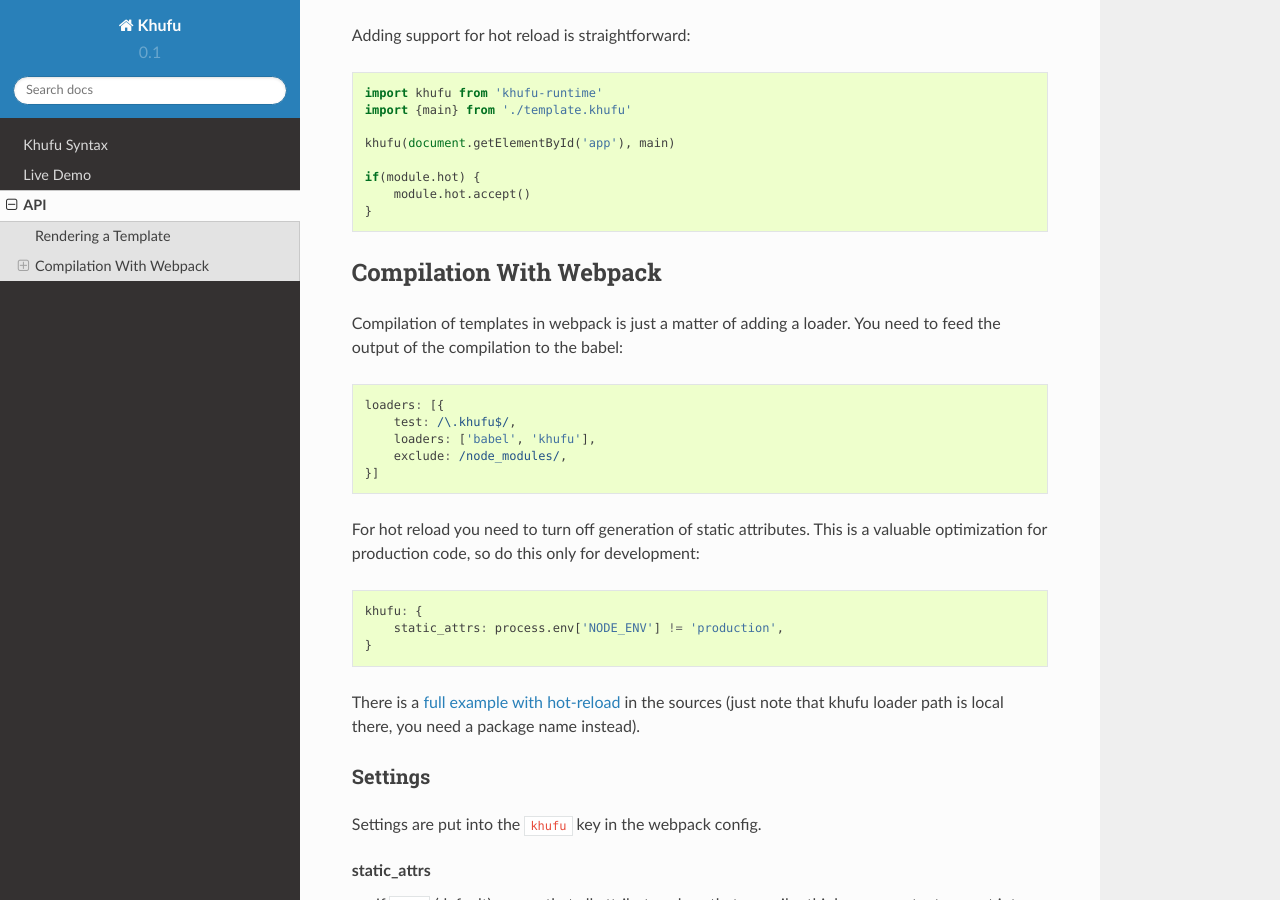
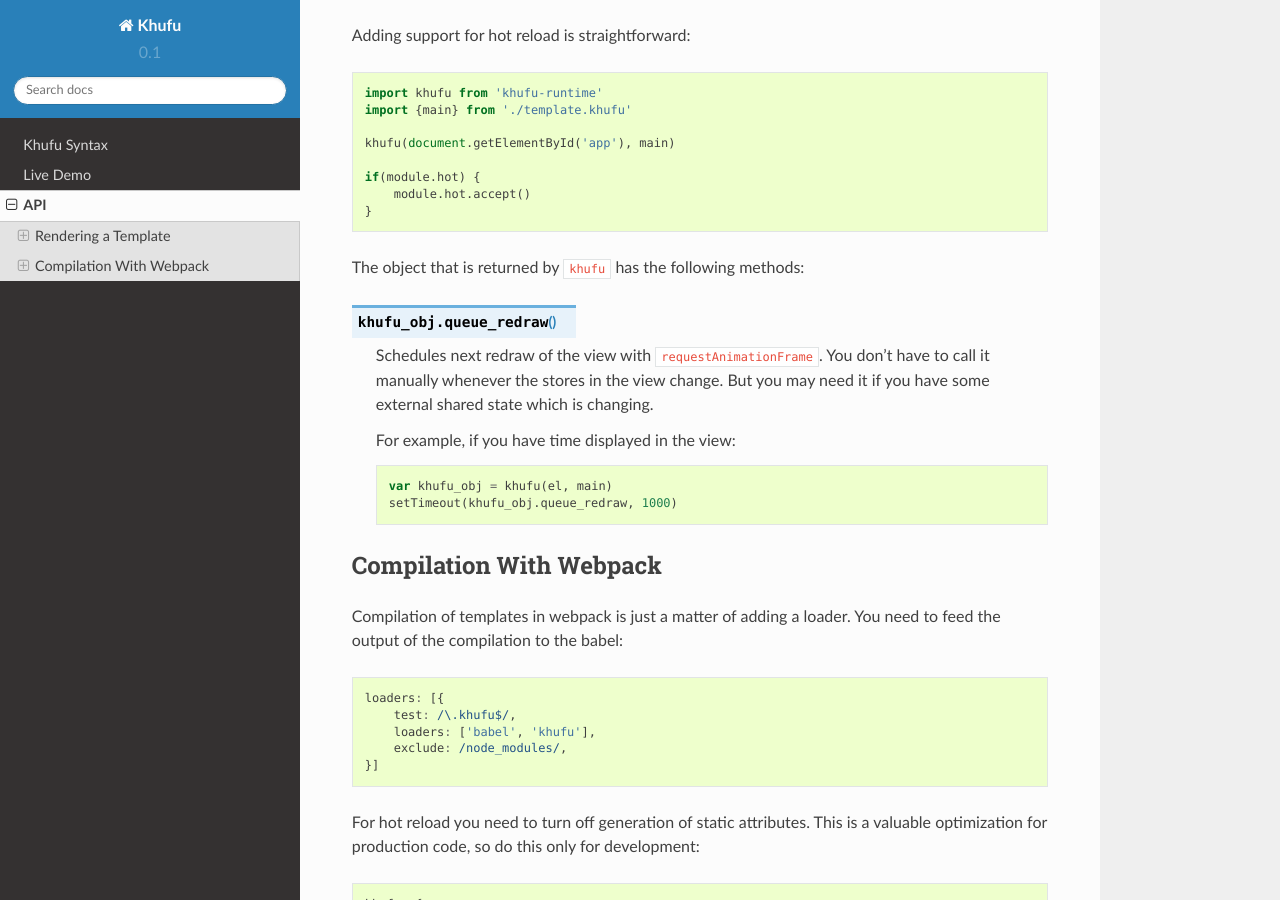
Before and after one commit to tailhook/khufu, a Sphinx documentation site: the page built from doc/api.rst, in a window 1280 px wide and 900 px high, scrolled down 357 px. Built offline with Sphinx 7.4.7 and the Read the Docs theme 2.0.0, drawn with Linux system fonts in a browser that asks for light colours.

Commit message:
Changed API: runtime returns object instead of just a function

```diff
--- a/doc/api.rst
+++ b/doc/api.rst
@@ -26,6 +27,19 @@
     if(module.hot) {
         module.hot.accept()
     }
+
+The object that is returned by ``khufu`` has the following methods:
+
+.. js:function:: khufu_obj.queue_redraw
+
+   Schedules next redraw of the view with ``requestAnimationFrame``. You don't
+   have to call it manually whenever the stores in the view change. But you may
+   need it if you have some external shared state which is changing.
+
+   For example, if you have time displayed in the view::
+
+       var khufu_obj = khufu(el, main)
+       setTimeout(khufu_obj.queue_redraw, 1000)
 
 
 Compilation With Webpack
```
Also changed, not shown: other parts of doc/api.rst (+1 -0 lines), 1 other file.
